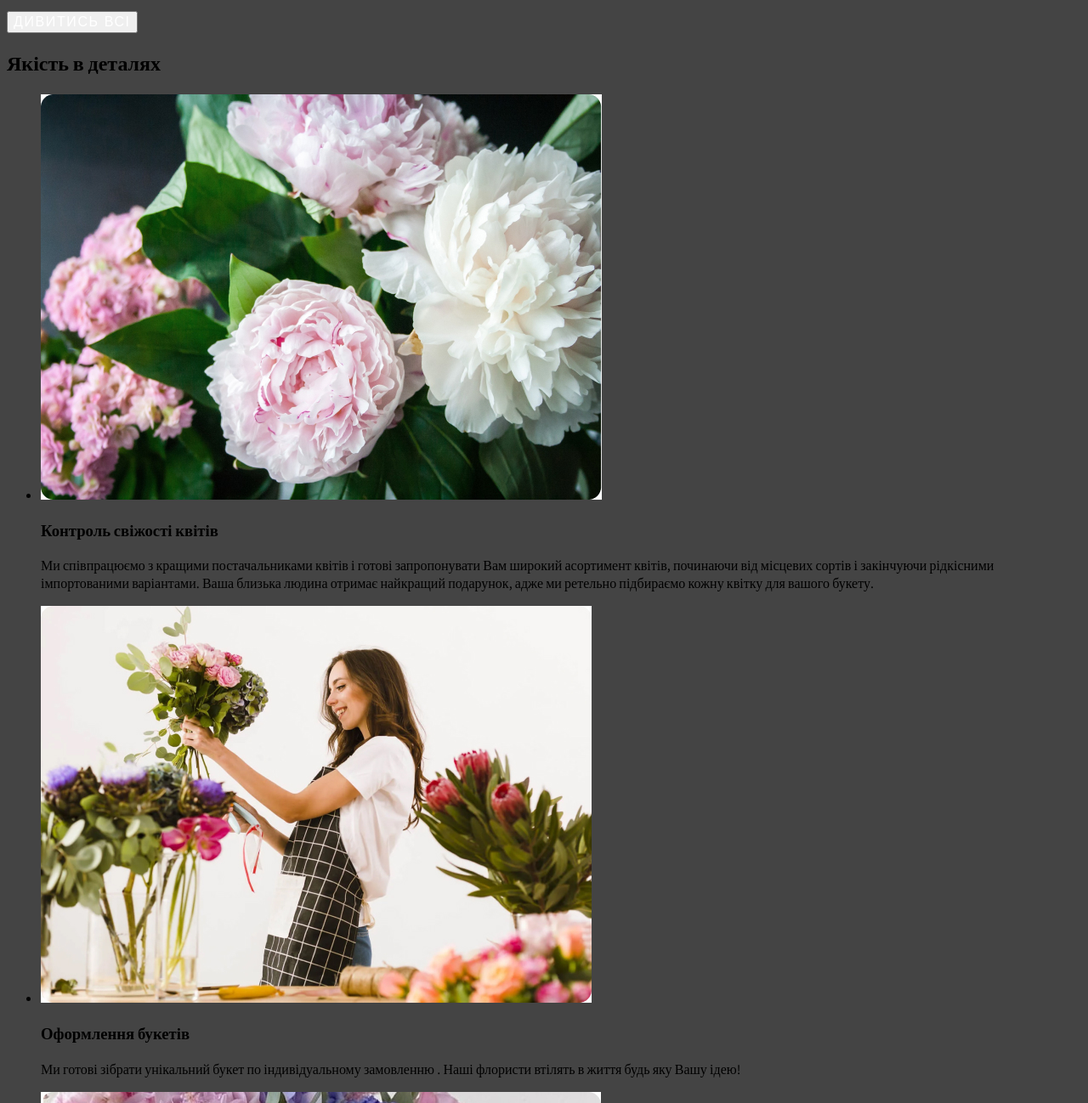
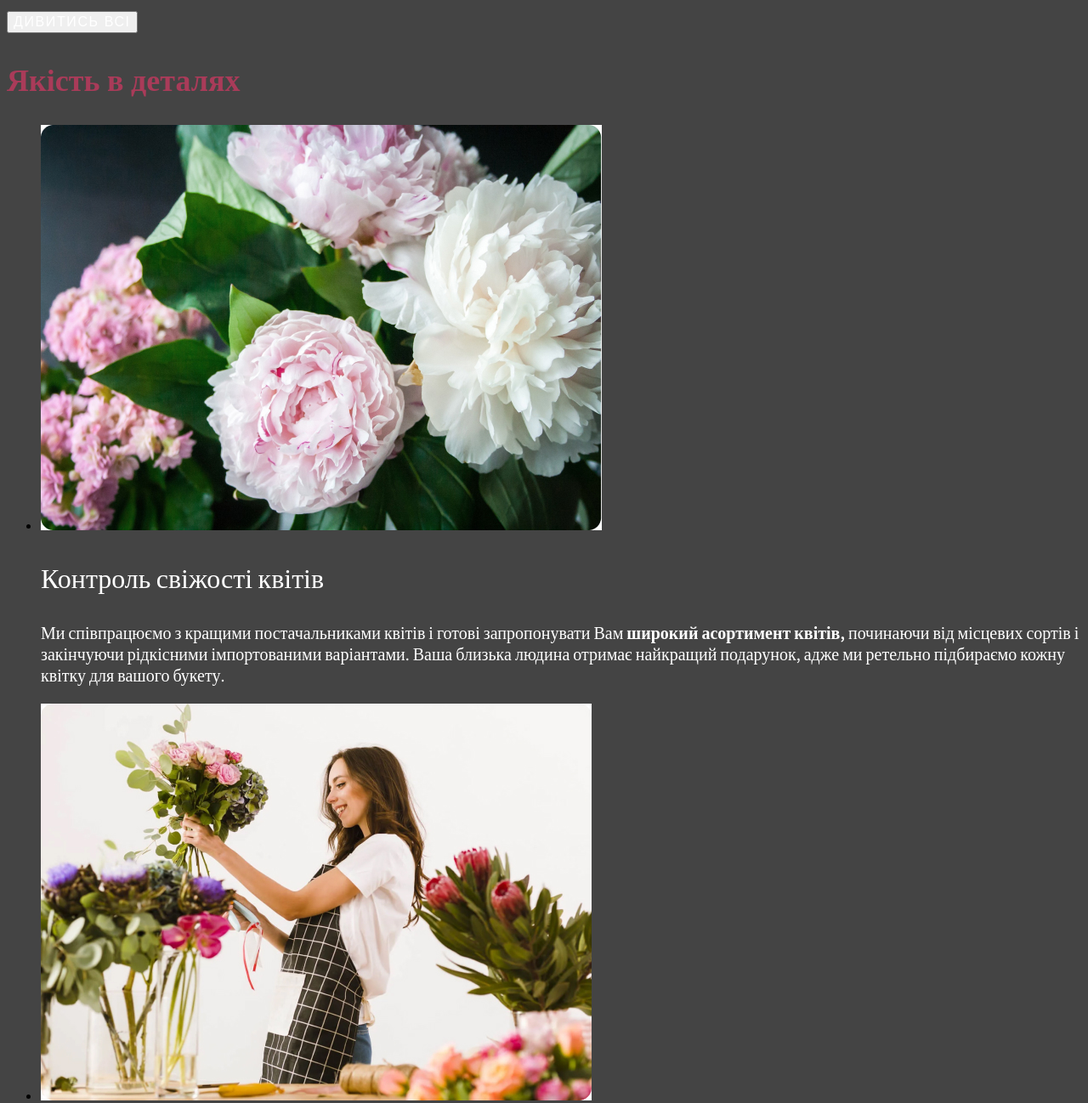
Before and after one commit to Horbunov-Yurii/GoITeens_UA_FE_1y_7_19_03_24, a plain HTML site: page index.html in a window 1280 px wide. Shown: the part 4333-5631 px from the top of the page at 85% size. Drawn offline with nearby package versions, Linux system fonts and the light colour scheme; a web font is replaced by a local one.

Commit message:
details css

```diff
--- a/css/style.css
+++ b/css/style.css
@@ -125,3 +125,34 @@ body {
     letter-spacing: 1.6px;
     text-transform: uppercase;
 }
+
+/* секція details */
+.details-title{
+    color: var(--accent-color);
+    font-family: "Playfair Display";
+    font-size: 36px;
+    font-weight: 600;
+    line-height: 1.33;
+}
+
+.details-subtitle{
+    color: var(--addtext);
+    font-size: 32px;
+    font-weight: 400;
+    line-height: 1.25;
+
+}
+
+.details-text{
+    color: var(--addtext);
+    font-size: 20px;
+    font-weight: 300;
+    line-height: 1.25;
+}
+
+.details-desk{
+    color: var(--addtext);
+    font-size: 20px;
+    font-weight: 600;
+    line-height: 1.25;
+}
--- a/index.html
+++ b/index.html
@@ -136,36 +136,36 @@
         </ul>
         <button type="button" class="catalog-btn">Дивитись всі</button>
       </section>
-      <!-- detalis section -->
-      <section>
-        <h2>Якість в деталях</h2>
-        <ul>
-          <li>
-            <img src="./img/detail-flower1.jpg" alt="flowers" />
-            <h3>Контроль свіжості квітів</h3>
-            <p>
+      <!-- details section -->
+      <section class="details">
+        <h2 class="details-title">Якість в деталях</h2>
+        <ul class="details-list">
+          <li class="details-item">
+            <img src="./img/detail-flower1.jpg" alt="flowers" class="details-img" />
+            <h3 class="details-subtitle">Контроль свіжості квітів</h3>
+            <p class="details-text">
               Ми співпрацюємо з кращими постачальниками квітів і готові
               запропонувати Вам
-              <span>широкий асортимент квітів,</span> починаючи від місцевих
+              <span class="details-desk">широкий асортимент квітів,</span> починаючи від місцевих
               сортів і закінчуючи рідкісними імпортованими варіантами. Ваша
               близька людина отримає найкращий подарунок, адже ми ретельно
               підбираємо кожну квітку для вашого букету.
             </p>
           </li>
-          <li>
-            <img src="./img/detail-flower2.jpg" alt="worker" />
-            <h3>Оформлення букетів</h3>
-            <p>
+          <li class="details-item">
+            <img src="./img/detail-flower2.jpg" alt="worker" class="details-img" />
+            <h3 class="details-subtitle">Оформлення букетів</h3>
+            <p class="details-text">
               Ми готові зібрати
-              <span>унікальний букет по індивідуальному замовленню .</span> Наші
+              <span class="details-desk">унікальний букет по індивідуальному замовленню .</span> Наші
               флористи втілять в життя будь яку Вашу ідею!
             </p>
           </li>
-          <li>
-            <img src="./img/detail-flower3.jpg" alt="flowers" />
-            <h3>Швидка доставка</h3>
-            <p>
-              Ми робимо доставки по Україні протягом <span>3-х годин</span> з
+          <li class="details-item">
+            <img src="./img/detail-flower3.jpg" alt="flowers" class="details-img" />
+            <h3 class="details-subtitle">Швидка доставка</h3>
+            <p class="details-text">
+              Ми робимо доставки по Україні протягом <span class="details-desk"> 3-х годин</span> з
               моменту оплати замовлення.
             </p>
           </li>
```
